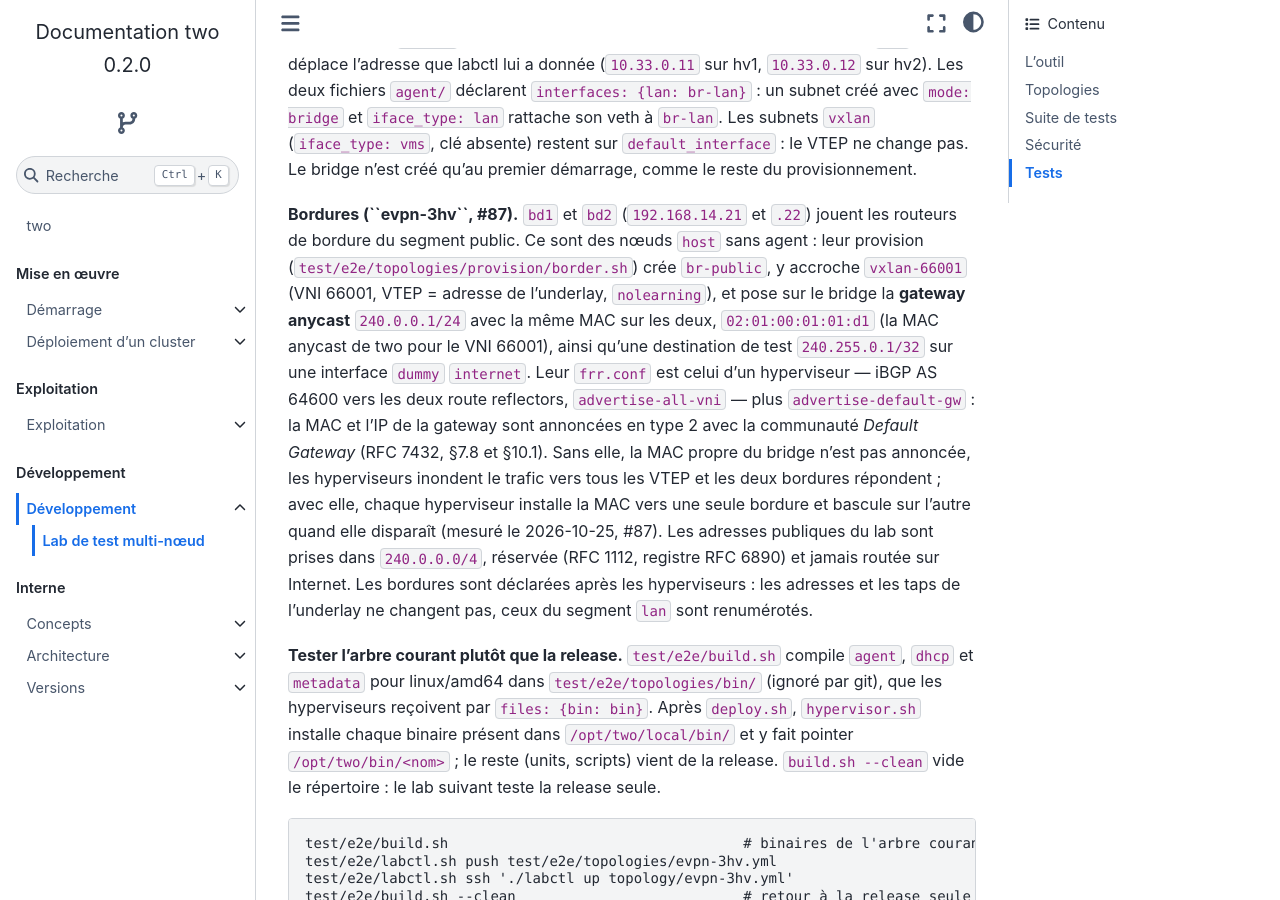
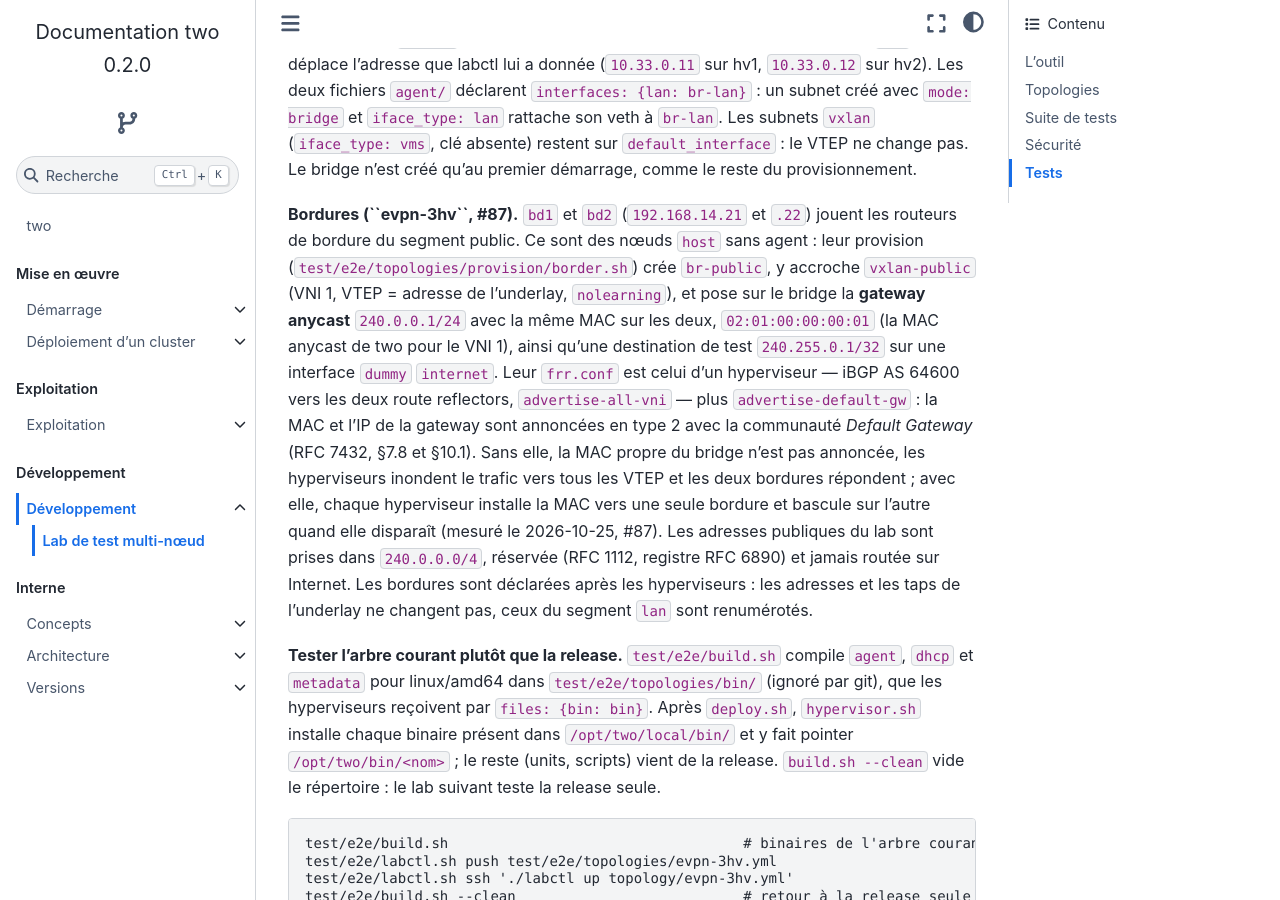
Before and after one commit to GnomeZworc/two-mirror, a Sphinx documentation site: the page built from docs/developpement/lab.rst, in a window 1280 px wide and 900 px high, scrolled down 3067 px. Built offline with Sphinx 7.4.7 and the Sphinx Book theme 1.1.4, drawn with Linux system fonts in a browser that asks for light colours.

Commit message:
f-87: deploy: vxlan-public sur br-public, --public_vni (1), lab au VNI 1 #87
bootstrap_kvm.sh crée vxlan-public (VTEP = IPv4 du bridge principal,
nolearning) esclave du bridge public, recréé si le VNI ou le VTEP change.
Lab : bordures au VNI 1 (MAC 02:01:00:00:00:01) ; build.sh copie
bootstrap_kvm.sh, que hypervisor.sh appelle après la release 0.2.0.

Signed-off-by: GnomeZworc <nicolas.boufidjeline@g3e.fr>

```diff
--- a/docs/developpement/lab.rst
+++ b/docs/developpement/lab.rst
@@ -129,10 +129,10 @@ ne change pas. Le bridge n'est créé qu'au premier démarrage, comme le reste d
 
 **Bordures (``evpn-3hv``, #87).** ``bd1`` et ``bd2`` (``192.168.14.21`` et ``.22``) jouent les
 routeurs de bordure du segment public. Ce sont des nœuds ``host`` sans agent : leur provision
-(``test/e2e/topologies/provision/border.sh``) crée ``br-public``, y accroche ``vxlan-66001``
-(VNI 66001, VTEP = adresse de l'underlay, ``nolearning``), et pose sur le bridge la **gateway
-anycast** ``240.0.0.1/24`` avec la même MAC sur les deux, ``02:01:00:01:01:d1`` (la MAC anycast
-de two pour le VNI 66001), ainsi qu'une destination de test ``240.255.0.1/32`` sur une interface
+(``test/e2e/topologies/provision/border.sh``) crée ``br-public``, y accroche ``vxlan-public``
+(VNI 1, VTEP = adresse de l'underlay, ``nolearning``), et pose sur le bridge la **gateway
+anycast** ``240.0.0.1/24`` avec la même MAC sur les deux, ``02:01:00:00:00:01`` (la MAC anycast
+de two pour le VNI 1), ainsi qu'une destination de test ``240.255.0.1/32`` sur une interface
 ``dummy`` ``internet``. Leur ``frr.conf`` est celui d'un hyperviseur — iBGP AS 64600 vers les
 deux route reflectors, ``advertise-all-vni`` — plus ``advertise-default-gw`` : la MAC et l'IP
 de la gateway sont annoncées en type 2 avec la communauté *Default Gateway* (RFC 7432, §7.8 et
```
Also changed, not shown: 9 other files.
